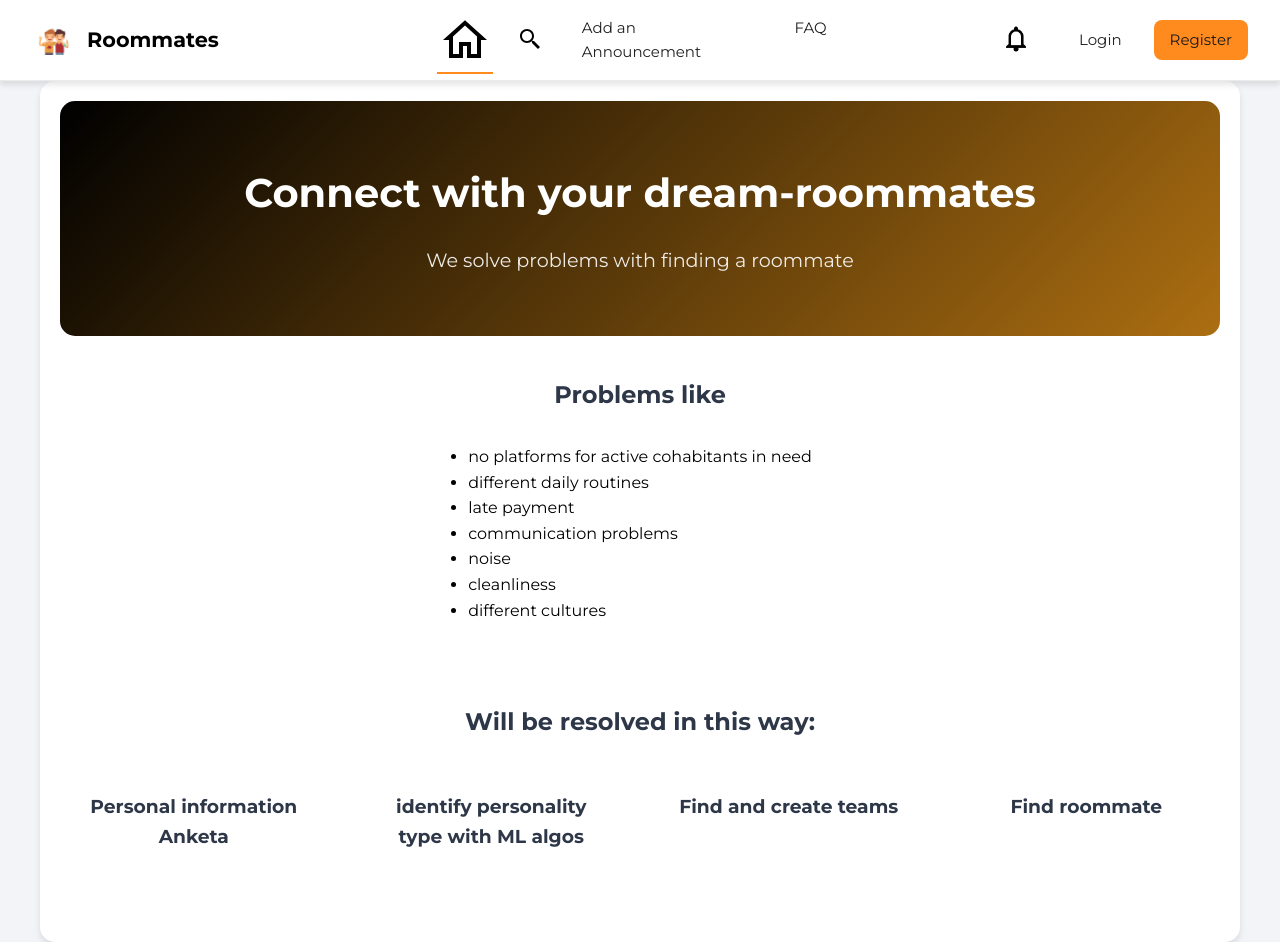
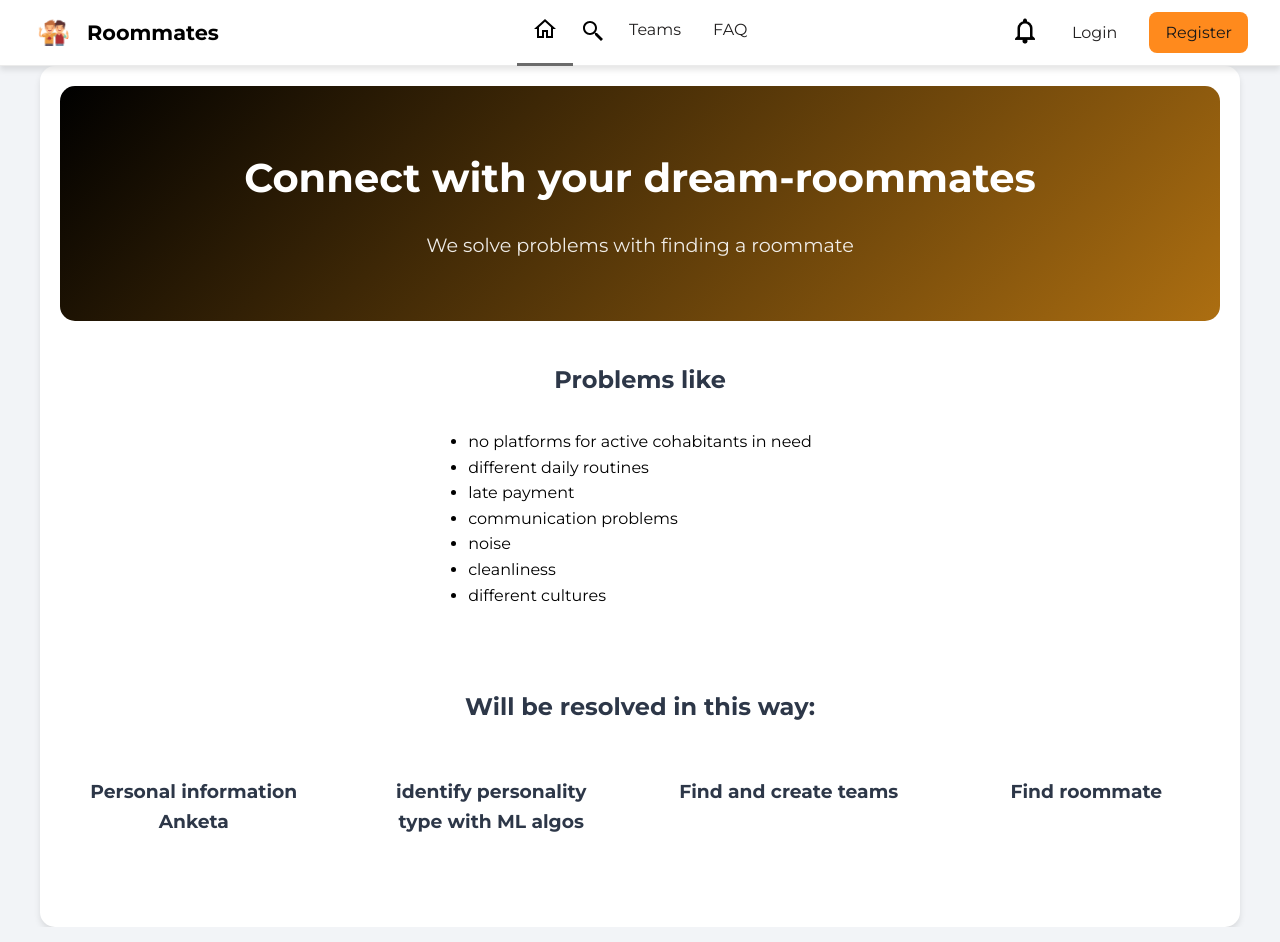
Before and after one commit to vespo777/diploma, a React (Create React App) app in the folder frontend/: page / in a window 1280 px wide. Built offline with nearby package versions, Linux system fonts and the light colour scheme.

Commit message:
Some changes in design

```diff
--- a/frontend/src/components/Navbar.jsx
+++ b/frontend/src/components/Navbar.jsx
@@ -120,7 +120,7 @@ const Navbar = () => {
 
 
 
-          <Link to="/add-listing" className={`nav-link ${isActive('/add-listing') ? 'active' : ''}`}>Add an Announcement</Link>
+          <Link to="/add-listing" className={`nav-link ${isActive('/add-listing') ? 'active' : ''}`}>Teams</Link>
           <Link to="/faq" className={`nav-link ${isActive('/faq') ? 'active' : ''}`}>FAQ</Link>
         </div>
 
@@ -132,7 +132,6 @@ const Navbar = () => {
               style={{ background: 'none', border: 'none', cursor: 'pointer' }}
           >
             <img src={hasNewNotifications ? notificationTrue : notificationFalse} alt="notification icon" className="notification-icon" />
-            {hasNewNotifications && <span className="notification-indicator"></span>}
           </button>
 
           {user ? (
--- a/frontend/src/styles/navbar.css
+++ b/frontend/src/styles/navbar.css
@@ -8,14 +8,12 @@
   position: sticky;
   top: -5px;
   z-index: 1000;
-  font-size: 15px;
   box-shadow: 0px 4px 6px rgba(0, 0, 0, 0.1);
 }
 
 .nav-brand {
   flex: 1;
   display: flex;
-  align-items: center;
   gap: 10px;
 }
 
@@ -39,8 +37,7 @@
 .nav-links {
   flex: 1;
   display: flex;
-  justify-content: flex-end;
-  gap: 1rem;
+  justify-content: center;
 }
 
 .nav-auth {
@@ -48,7 +45,6 @@
   display: flex;
   justify-content: flex-end;
   align-items: center;
-  gap: 1rem;
 }
 
 .nav-link {
@@ -57,7 +53,6 @@
   padding: 0.5rem 1rem;
   border-radius: 8px;
   transition: all 0.3s ease;
-  font-weight: 400;
 }
 
 .nav-link:hover {
@@ -93,34 +88,11 @@
   text-decoration: none;
 }
 
-.user-email.active {
-  position: relative;
-}
-
-.user-email.active::after {
-  content: '';
-  position: absolute;
-  bottom: -2px;
-  left: 0;
-  width: 100%;
-  height: 2px;
-  background-color: #ff8a1d;
-  animation: underline 0.3s ease;
-}
-
 .search-container {
   display: flex;
   justify-content: center;
 }
 
-
-
-
-.search-icon {
-  font-size: 16px;
-}
-
-/* Responsive Design */
 @media (max-width: 768px) {
   .navbar {
     flex-wrap: wrap;
@@ -148,34 +120,24 @@
 
 
 
-@media (max-width: 768px) {
-  .search-links {
-    flex-direction: column;
-  }
-
-  .search-link {
-    width: 100%;
-  }
-}
 
 .nav-link.active {
   position: relative;
-  display: flex;
   justify-content: center;
   font-size: 15px;
 }
 .nav-link.active:hover{
-background: rgba(76, 76, 76, 0.1) !important;
+background: rgba(76, 76, 76, 0.1);
 }
 
 .nav-link.active::after {
   content: '';
   position: absolute;
-  bottom: -2px;
+  bottom: -10px;
   left: 0;
   width: 100%;
-  height: 2px;
-  background-color: #ff8a1d;
+  height: 3px;
+  background-color: #6b6b6b;
   animation: underline 0.3s ease;
 }
 
@@ -260,7 +222,7 @@ background: rgba(76, 76, 76, 0.1) !important;
 
 .notification-dropdown {
   position: absolute;
-  top: 50px;
+  top: 70px;
   right: 50px;
   background: white;
   box-shadow: 0px 4px 10px rgba(0, 0, 0, 0.1);
@@ -298,16 +260,6 @@ background: rgba(76, 76, 76, 0.1) !important;
   padding: 10px;
 }
 
-.notification-indicator {
-  position: absolute;
-  top: 5px;
-  right: 5px;
-  width: 10px;
-  height: 10px;
-  background: red;
-  border-radius: 50%;
-}
-
 .search-container {
   position: relative;
   width: 10%;
@@ -338,3 +290,7 @@ background: rgba(76, 76, 76, 0.1) !important;
 .search-option:hover {
   background: #f0f0f0;
 }
+.search-container:hover {
+  border-radius: 8px;
+  background: rgba(76, 76, 76, 0.1);
+}
```
